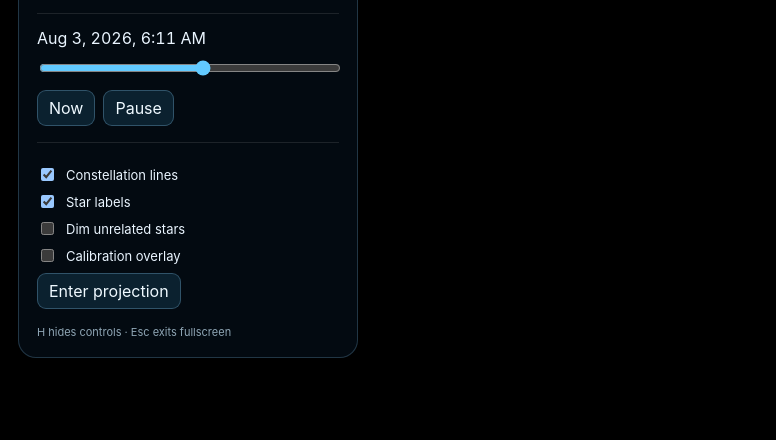
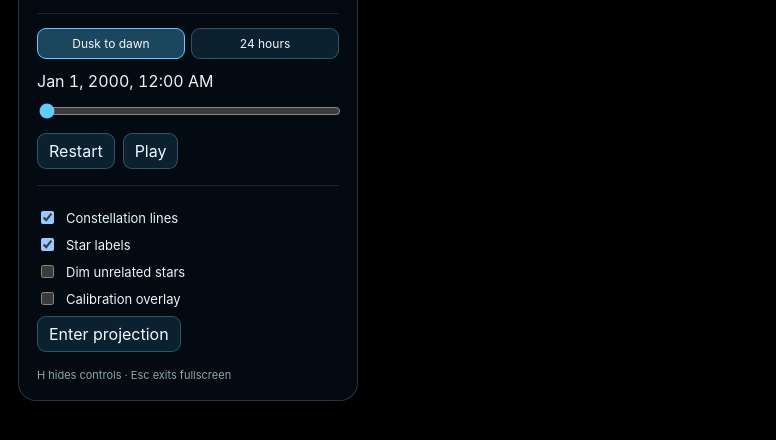
Before and after one commit to reema7667/constellations-projector, a website built with Vite: page index.html in a window 1280 px wide. Both pictures are taken after a click on the button "Play". Shown: the part 84-524 px from the top of the page, without its empty margins (0-776 px from the left). Built offline with nearby package versions, Linux system fonts and the light colour scheme; what astronomy-engine would draw is missing.

Commit message:
fix time

```diff
--- a/src/astronomy/time.ts
+++ b/src/astronomy/time.ts
@@ -1,5 +1,9 @@
-export const TIMELINE_LIMIT_HOURS = 6;
+import { Body, SearchAltitude } from "astronomy-engine";
+import { astronomyObserver } from "./observer";
+import type { ReplayRange, ReplayWindow } from "../types";
+
 export const SIMULATED_MINUTES_PER_REAL_SECOND = 12;
+const ASTRONOMICAL_TWILIGHT_DEGREES = -18;
 
 export interface TimeAdvanceResult { date: Date; offsetHours: number; reachedBoundary: boolean }
 
@@ -7,11 +11,33 @@
   return new Date(anchor.getTime() + offsetHours * 3_600_000);
 }
 
+export function replayWindow(reference: Date, range: ReplayRange): ReplayWindow {
+  const startOfDay = new Date(reference.getFullYear(), reference.getMonth(), reference.getDate());
+  if (range === "day") {
+    return {
+      start: startOfDay,
+      end: new Date(reference.getFullYear(), reference.getMonth(), reference.getDate() + 1),
+    };
+  }
+
+  const noon = new Date(reference.getFullYear(), reference.getMonth(), reference.getDate(), 12);
+  const observer = astronomyObserver();
+  const dusk = SearchAltitude(Body.Sun, observer, -1, noon, 1, ASTRONOMICAL_TWILIGHT_DEGREES);
+  if (!dusk) throw new Error("Could not calculate astronomical dusk for Riyadh.");
+  const dawn = SearchAltitude(Body.Sun, observer, 1, dusk.date, 1, ASTRONOMICAL_TWILIGHT_DEGREES);
+  if (!dawn) throw new Error("Could not calculate astronomical dawn for Riyadh.");
+  return { start: dusk.date, end: dawn.date };
+}
+
+export function replayDurationHours(window: ReplayWindow): number {
+  return (window.end.getTime() - window.start.getTime()) / 3_600_000;
+}
+
 export function advanceTime(
   date: Date,
   offsetHours: number,
   realDeltaSeconds: number,
-  limitHours = TIMELINE_LIMIT_HOURS,
+  limitHours: number,
 ): TimeAdvanceResult {
   const simulatedHours = (realDeltaSeconds * SIMULATED_MINUTES_PER_REAL_SECOND) / 60;
   const nextOffset = Math.min(limitHours, offsetHours + simulatedHours);
--- a/src/main.ts
+++ b/src/main.ts
@@ -1,12 +1,12 @@
 import "./style.css";
-import { dateAtOffset, advanceTime } from "./astronomy/time";
+import { dateAtOffset, advanceTime, replayDurationHours, replayWindow } from "./astronomy/time";
 import { stars } from "./catalog/stars";
 import { cygnus } from "./catalog/constellations";
 import { renderSky, projectStars } from "./rendering/skyRenderer";
 import { createAppState } from "./state/appState";
 import { loadCalibration, saveCalibration } from "./storage/settings";
 import { createControls, updateTimeControls, type ControlActions } from "./ui/controls";
-import type { AppState, Calibration } from "./types";
+import type { AppState, Calibration, ReplayRange } from "./types";
 
 function requiredElement<T extends Element>(selector: string): T {
   const element = document.querySelector<T>(selector);
@@ -35,7 +35,20 @@
 function notify(message: string): void { state.message = message; mountControls(); window.setTimeout(() => { if (state.message === message) patch({ message: null }); }, 5000); }
 
 const actions: ControlActions = {
-  onResetTime: () => { const now = new Date(); state = { ...state, now, anchorTime: new Date(now), offsetHours: 0, playing: false }; mountControls(); },
+  onResetTime: () => { state = { ...state, now: state.anchorTime, offsetHours: 0, playing: false }; mountControls(); },
+  onReplayRange: (range: ReplayRange) => {
+    const selected = replayWindow(new Date(), range);
+    state = {
+      ...state,
+      now: selected.start,
+      anchorTime: selected.start,
+      offsetHours: 0,
+      playing: false,
+      replayRange: range,
+      replayEnd: selected.end,
+    };
+    mountControls();
+  },
   onOffset: (hours) => {
     state = { ...state, offsetHours: hours, now: dateAtOffset(state.anchorTime, hours) };
     updateTimeControls(app, state);
@@ -70,7 +83,8 @@
 function frame(timestamp: number): void {
   const deltaSeconds = Math.min((timestamp - previousFrame) / 1000, 0.25); previousFrame = timestamp;
   if (state.playing) {
-    const advanced = advanceTime(state.now, state.offsetHours, deltaSeconds);
+    const limitHours = replayDurationHours({ start: state.anchorTime, end: state.replayEnd });
+    const advanced = advanceTime(state.now, state.offsetHours, deltaSeconds, limitHours);
     state.now = advanced.date; state.offsetHours = advanced.offsetHours;
     updateTimeControls(app, state);
     if (advanced.reachedBoundary) { state.playing = false; mountControls(); }
--- a/src/state/appState.ts
+++ b/src/state/appState.ts
@@ -1,9 +1,12 @@
 import { IDENTITY_CALIBRATION } from "../rendering/calibration";
+import { replayWindow } from "../astronomy/time";
 import type { AppState } from "../types";
 
 export function createAppState(now = new Date()): AppState {
+  const window = replayWindow(now, "night");
   return {
-    now, anchorTime: new Date(now), offsetHours: 0, playing: false,
+    now: window.start, anchorTime: window.start, offsetHours: 0, playing: false,
+    replayRange: "night", replayEnd: window.end,
     showLabels: true, showConstellationLines: true, dimContext: false, calibrationMode: false,
     projectionMode: false, controlsVisible: true, message: null,
     calibration: { ...IDENTITY_CALIBRATION },
--- a/src/style.css
+++ b/src/style.css
@@ -9,6 +9,9 @@
 .eyebrow { color: #6ecbff; font-size: 10px; letter-spacing: .18em; margin-bottom: 3px; }
 section { margin-top: 16px; padding-top: 14px; border-top: 1px solid rgba(255,255,255,.1); }
 .time-panel time { display: block; font-variant-numeric: tabular-nums; margin-bottom: 10px; }
+.replay-ranges { display: grid; grid-template-columns: 1fr 1fr; gap: 6px; margin-bottom: 12px; }
+.replay-ranges button { font-size: 12px; }
+.replay-ranges button.active { border-color: #62caff; background: rgba(62,153,201,.42); }
 input[type="range"] { width: 100%; accent-color: #62caff; }
 .button-row { display: flex; gap: 8px; margin-top: 10px; }
 button { border: 1px solid rgba(143,211,255,.28); border-radius: 9px; padding: 7px 11px; color: #eff9ff; background: rgba(42,117,155,.22); cursor: pointer; }
--- a/src/ui/controls.ts
+++ b/src/ui/controls.ts
@@ -1,8 +1,11 @@
 import type { AppState, Calibration } from "../types";
+import type { ReplayRange } from "../types";
+import { replayDurationHours } from "../astronomy/time";
 import { createCalibrationPanel } from "./calibrationPanel";
 
 export interface ControlActions {
   onResetTime(): void; onOffset(hours: number): void; onTogglePlay(): void;
+  onReplayRange(range: ReplayRange): void;
   onPatch(patch: Partial<AppState>): void; onCalibration(value: Calibration): void;
   onProjection(): void;
 }
@@ -11,11 +14,14 @@
   return date.toLocaleString(undefined, { dateStyle: "medium", timeStyle: "short" });
 }
 
-export function updateTimeControls(root: ParentNode, state: Pick<AppState, "now" | "offsetHours">): void {
+export function updateTimeControls(root: ParentNode, state: Pick<AppState, "now" | "offsetHours" | "anchorTime" | "replayEnd">): void {
   const display = root.querySelector<HTMLTimeElement>("[data-time-display]");
   const slider = root.querySelector<HTMLInputElement>("[data-time-slider]");
   if (display) display.textContent = formatDisplayedTime(state.now);
-  if (slider) slider.value = String(state.offsetHours);
+  if (slider) {
+    slider.max = String(replayDurationHours({ start: state.anchorTime, end: state.replayEnd }));
+    slider.value = String(state.offsetHours);
+  }
 }
 
 export function createControls(state: AppState, actions: ControlActions): HTMLElement {
@@ -25,13 +31,19 @@
   title.innerHTML = `<div><p class="eyebrow">RIYADH · LIVE SKY</p><h1>Ceiling Sky</h1></div>`;
   shell.append(title);
   const time = document.createElement("section"); time.className = "time-panel";
+  const rangeChoices = document.createElement("div"); rangeChoices.className = "replay-ranges";
+  rangeChoices.setAttribute("aria-label", "Replay range");
+  rangeChoices.append(
+    rangeButton("Dusk to dawn", "night", state.replayRange, actions.onReplayRange),
+    rangeButton("24 hours", "day", state.replayRange, actions.onReplayRange),
+  );
   const display = document.createElement("time"); display.dataset.timeDisplay = ""; display.textContent = formatDisplayedTime(state.now);
-  const slider = document.createElement("input"); slider.type = "range"; slider.min = "-6"; slider.max = "6"; slider.step = "0.05"; slider.value = String(state.offsetHours);
+  const slider = document.createElement("input"); slider.type = "range"; slider.min = "0"; slider.max = String(replayDurationHours({ start: state.anchorTime, end: state.replayEnd })); slider.step = "0.05"; slider.value = String(state.offsetHours);
   slider.dataset.timeSlider = "";
   slider.setAttribute("aria-label", "Time offset in hours"); slider.addEventListener("input", () => actions.onOffset(Number(slider.value)));
   const buttons = document.createElement("div"); buttons.className = "button-row";
-  const now = button("Now", actions.onResetTime); const play = button(state.playing ? "Pause" : "Play", actions.onTogglePlay);
-  buttons.append(now, play); time.append(display, slider, buttons); shell.append(time);
+  const restart = button("Restart", actions.onResetTime); const play = button(state.playing ? "Pause" : "Play", actions.onTogglePlay);
+  buttons.append(restart, play); time.append(rangeChoices, display, slider, buttons); shell.append(time);
   const toggles = document.createElement("section"); toggles.className = "toggle-panel";
   toggles.append(
     checkbox("Constellation lines", state.showConstellationLines, (checked) => actions.onPatch({ showConstellationLines: checked })),
@@ -49,6 +61,14 @@
   const element = document.createElement("button"); element.type = "button"; element.textContent = label; element.addEventListener("click", action); return element;
 }
 
+function rangeButton(label: string, range: ReplayRange, selected: ReplayRange, action: (range: ReplayRange) => void): HTMLButtonElement {
+  const element = button(label, () => action(range));
+  const active = range === selected;
+  element.className = active ? "active" : "";
+  element.setAttribute("aria-pressed", String(active));
+  return element;
+}
+
 function checkbox(label: string, checked: boolean, action: (checked: boolean) => void): HTMLLabelElement {
   const row = document.createElement("label"); row.className = "check-row";
   const input = document.createElement("input"); input.type = "checkbox"; input.checked = checked; input.addEventListener("change", () => action(input.checked));
```
Also changed, not shown: src/astronomy/time.test.ts (+32 -3 lines), src/types.ts (+9 -0 lines).
